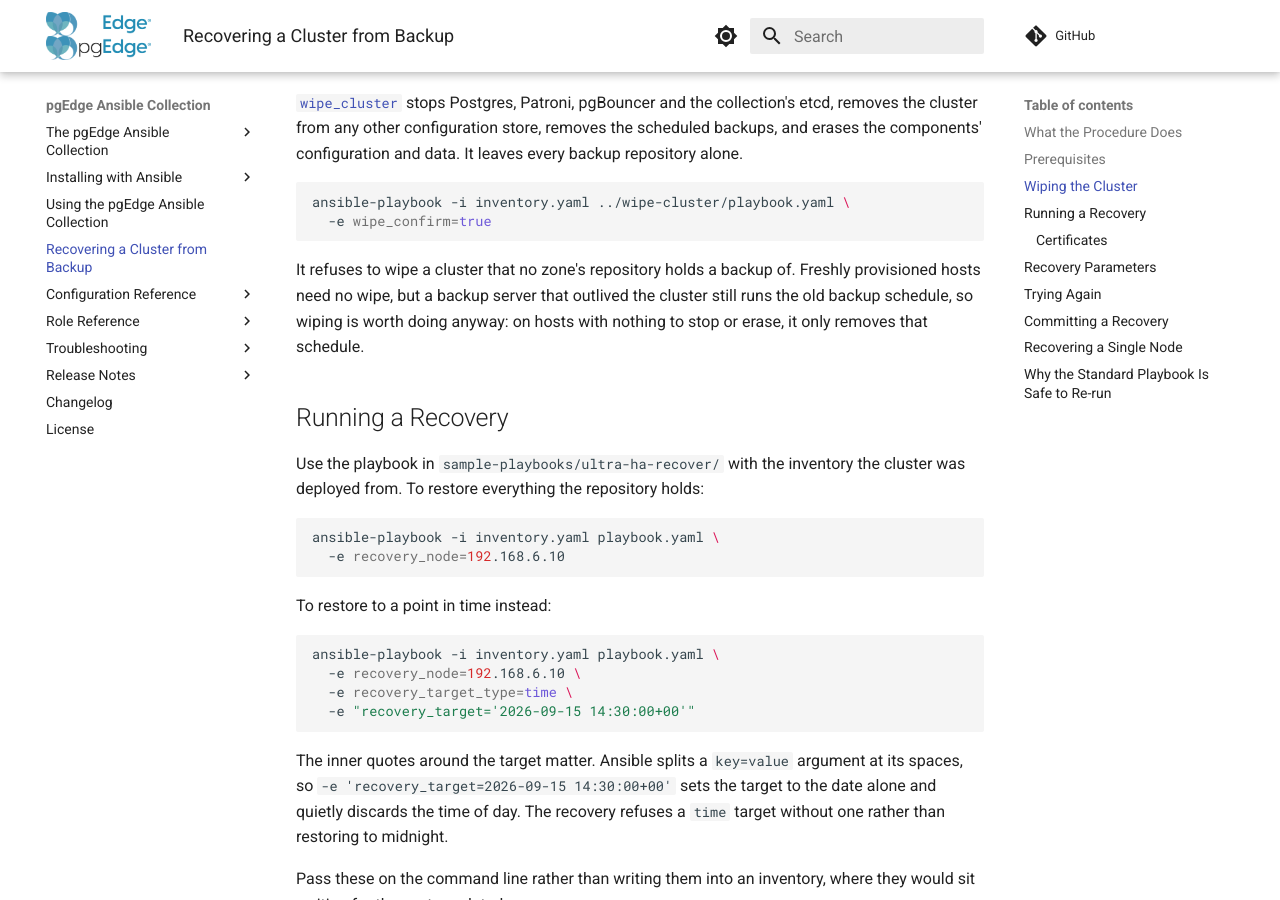
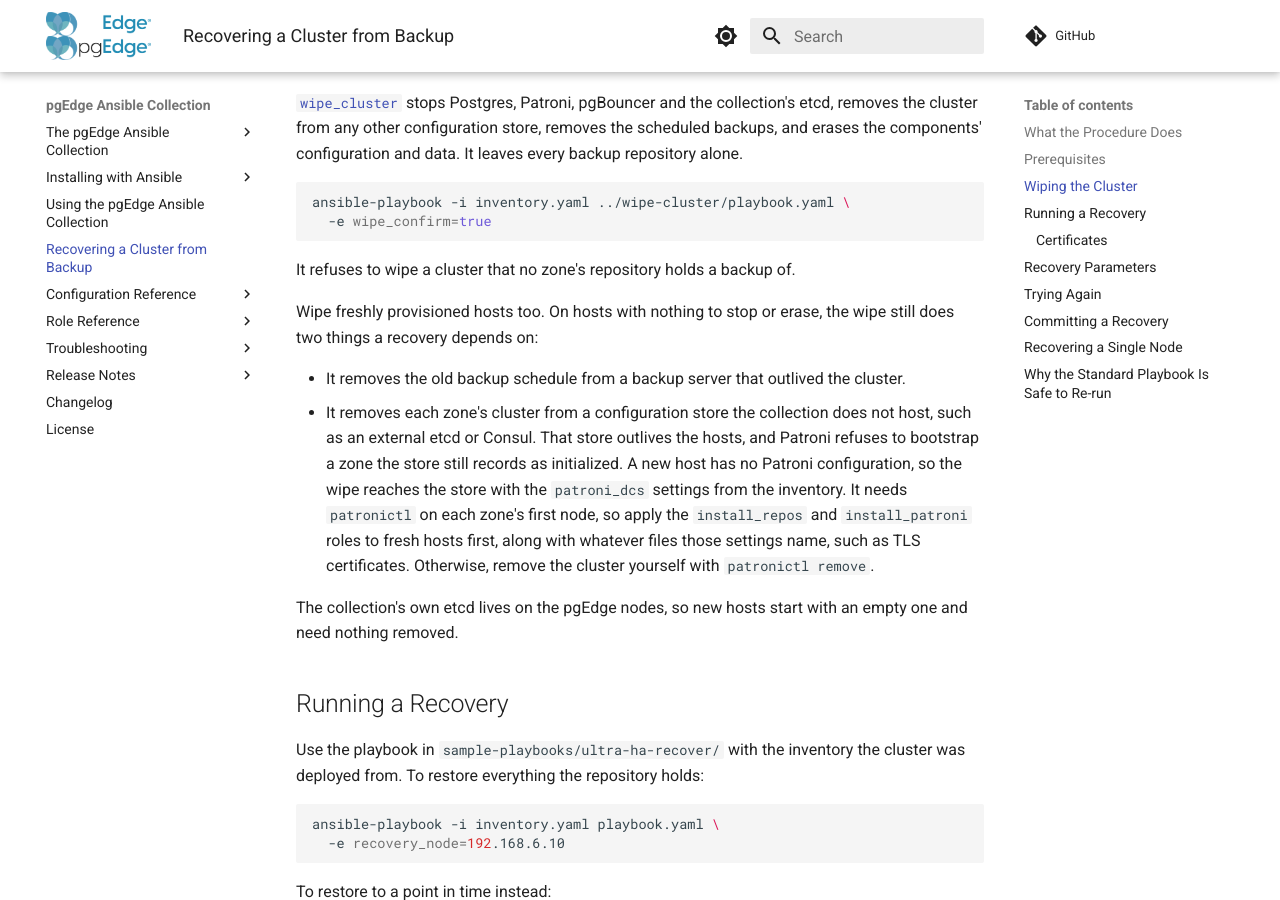
Before and after one commit to pgEdge/pgedge-ansible, an MkDocs documentation site: the page built from docs/recovery.md, in a window 1280 px wide and 900 px high, scrolled down 1790 px. Built offline with MkDocs 1.6.1 and Material for MkDocs 9.7.7, drawn with Linux system fonts in a browser that asks for light colours; comment, search, counter and statistics services are not loaded; some of the changed text lies outside the part shown.

Commit message:
Clear an external store's cluster even when it lists no members
wipe_cluster removed a zone's cluster from an external configuration store
only when patronictl still listed members, and its check afterwards passed
on an empty member list. Members sit on Patroni's 30s lease, but /initialize,
/config and /history have none, so once Patroni had been down for longer
than the ttl the removal was skipped, the check passed, and the rebuilt
zones met the old system identifier and were refused by Patroni.

The removal now runs whenever the store can be read, and the check asks
whether patronictl titles the cluster "(uninitialized)" instead of counting
members. The listing uses the extended columns because patronictl cuts the
title to the table's width, and an empty plain table can cut off a long
scope's state.

A zone's first node with no Patroni configuration, such as a freshly
provisioned host, used to skip the store entirely. It now reaches the store
through a temporary configuration built from the inventory's scope,
namespace and patroni_dcs, removed afterwards, and the wipe refuses with a
clear message if patronictl is not installed there. The recovery docs no
longer say fresh hosts need no wipe.

Co-Authored-By: Claude Opus 5.5 (1M context) <noreply@anthropic.com>

````diff
--- a/docs/recovery.md
+++ b/docs/recovery.md
@@ -8,8 +8,9 @@ cluster's own or freshly provisioned replacements.
 
 A recovery has three steps, each a playbook:
 
-1. **Wipe** the cluster with `sample-playbooks/wipe-cluster/playbook.yaml`,
-   unless the hosts are new and hold no cluster.
+1. **Wipe** the cluster with `sample-playbooks/wipe-cluster/playbook.yaml`.
+   New hosts hold no cluster, but an external configuration store may still
+   hold the old one; see [Wiping the Cluster](#wiping-the-cluster).
 2. **Recover** it with `sample-playbooks/ultra-ha-recover/playbook.yaml`. This
    step can be repeated, to another target or from another zone, until the
    result is right.
@@ -82,9 +83,24 @@ ansible-playbook -i inventory.yaml ../wipe-cluster/playbook.yaml \
 ```
 
 It refuses to wipe a cluster that no zone's repository holds a backup of.
-Freshly provisioned hosts need no wipe, but a backup server that outlived the
-cluster still runs the old backup schedule, so wiping is worth doing anyway: on
-hosts with nothing to stop or erase, it only removes that schedule.
+
+Wipe freshly provisioned hosts too. On hosts with nothing to stop or erase, the
+wipe still does two things a recovery depends on:
+
+- It removes the old backup schedule from a backup server that outlived the
+  cluster.
+- It removes each zone's cluster from a configuration store the collection
+  does not host, such as an external etcd or Consul. That store outlives the
+  hosts, and Patroni refuses to bootstrap a zone the store still records as
+  initialized. A new host has no Patroni configuration, so the wipe reaches the
+  store with the `patroni_dcs` settings from the inventory. It needs
+  `patronictl` on each zone's first node, so apply the `install_repos` and
+  `install_patroni` roles to fresh hosts first, along with whatever files
+  those settings name, such as TLS certificates. Otherwise, remove the cluster
+  yourself with `patronictl remove`.
+
+The collection's own etcd lives on the pgEdge nodes, so new hosts start with an
+empty one and need nothing removed.
 
 ## Running a Recovery
 
````
Also changed, not shown: docs/CHANGELOG.md (+3 -0 lines), docs/release_notes/unreleased.md (+13 -4 lines), docs/roles/wipe_cluster.md (+17 -2 lines), 3 other files.
